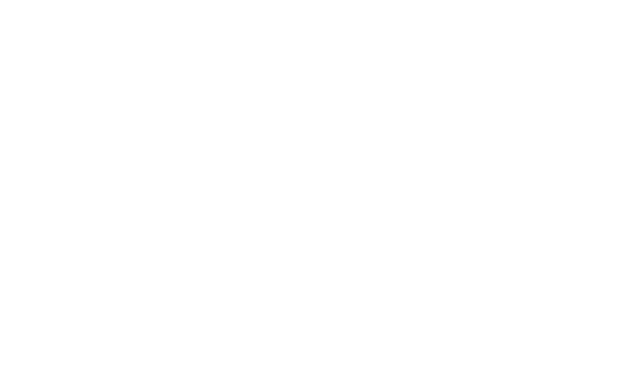
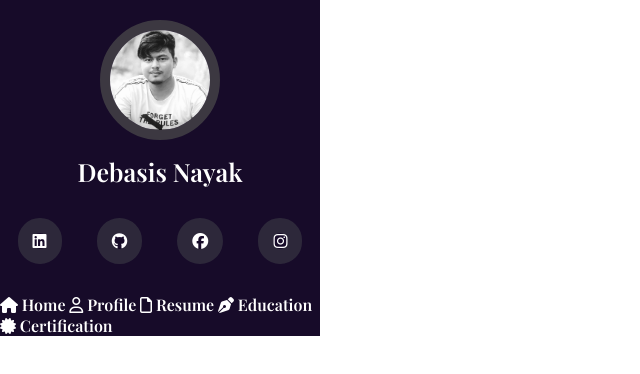
Before and after one commit to DebasisNayak2000/my-portfolio, a plain HTML site: page index.html in a window 1280 px wide. Shown: the whole page, without its empty margins (0-640 px from the left). Drawn offline with nearby package versions, Linux system fonts and the light colour scheme; a web font is replaced by a local one.

Commit message:
Navigation bar added

```diff
--- a/index.html
+++ b/index.html
@@ -4,11 +4,62 @@
 <head>
     <meta charset="UTF-8">
     <meta name="viewport" content="width=device-width, initial-scale=1.0">
+    <link rel="stylesheet" href="style.css">
+    <link rel="preconnect" href="https://fonts.googleapis.com">
+    <link rel="preconnect" href="https://fonts.gstatic.com" crossorigin>
+    <link
+        href="https://fonts.googleapis.com/css2?family=Open+Sans:ital,wght@0,300..800;1,300..800&family=Playfair+Display:ital,wght@0,600;1,600&display=swap"
+        rel="stylesheet">
+    <script src="https://kit.fontawesome.com/3c43ac0a89.js" crossorigin="anonymous"></script>
     <title>My Portfolio</title>
 </head>
 
 <body>
+    <section class="left">
+        <header>
+            <nav>
+                <section class="left_top">
+                    <img src="images/profile.jpg" class="profile" alt="profile">
+                    <p class="full_name">Debasis Nayak</p>
+                    <section class="social_icons">
+                        <a> <i class="fa-brands fa-linkedin" id="social"></i></a>
+                        <a> <i class="fa-brands fa-github" id="social"></i></a>
+                        <a> <i class="fa-brands fa-facebook" id="social"></i></a>
+                        <a> <i class="fa-brands fa-instagram" id="social"></i></a>
+                    </section>
+                </section>
 
+                <section class="left_bottom">
+
+                    <i class="fa-solid fa-house" id="home"></i>
+                    <lable for="home">Home</lable>
+                    <i class="fa-regular fa-user" id="profile"></i>
+                    <lable for="profile">Profile</lable>
+                    <i class="fa-regular fa-file" id="resume"></i>
+                    <lable for="resume">Resume</lable>
+                    <i class="fa-solid fa-pen-nib" id="education"></i>
+                    <lable for="education">Education</lable>
+                    <i class="fa-solid fa-certificate" id="certification"></i>
+                    <label for="certification">Certification</label>
+
+                </section>
+
+            </nav>
+
+        </header>
+    </section>
+
+    <section class="right">
+        <main>
+
+        </main>
+
+    </section>
+
+
+    <footer>
+
+    </footer>
 </body>
 
 </html>
--- /dev/null
+++ b/style.css
@@ -0,0 +1,51 @@
+* {
+    margin: 0px;
+    padding: 0px;
+    font-family: "Playfair Display", serif;
+    font-weight: 600;
+}
+
+.left {
+    width: 25%;
+    background-color: rgb(23, 11, 41);
+    color: white;
+}
+
+.left_top {
+    padding-top: 20px;
+}
+
+.left_bottom {}
+
+.profile {
+    width: 100px;
+    display: block;
+    margin-left: auto;
+    margin-right: auto;
+    border: solid rgb(60, 56, 65) 10px;
+    border-radius: 80px;
+}
+
+.full_name {
+    text-align: center;
+    font-size: 25px;
+    margin-top: 15px;
+}
+
+.social_icons {
+    display: flex;
+    justify-content: space-around;
+    margin-top: 30px;
+    margin-bottom: 30px;
+
+}
+
+#social {
+    border: solid 15px rgba(61, 60, 70, 0.6);
+    border-radius: 40px;
+
+}
+
+#social:hover {
+    background-color: rgb(12, 138, 241);
+}
```
Also changed, not shown: images/profile.jpg (added), script.js (added), 1 other file.
